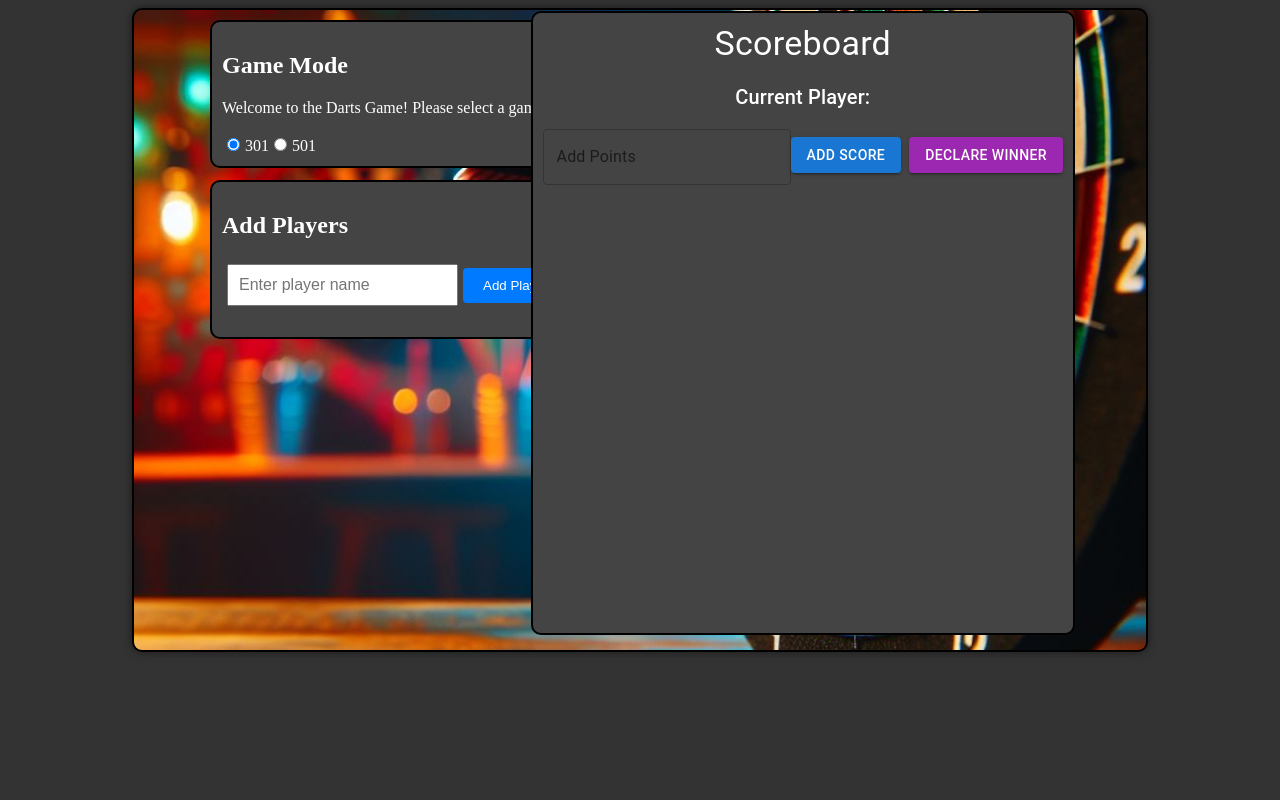
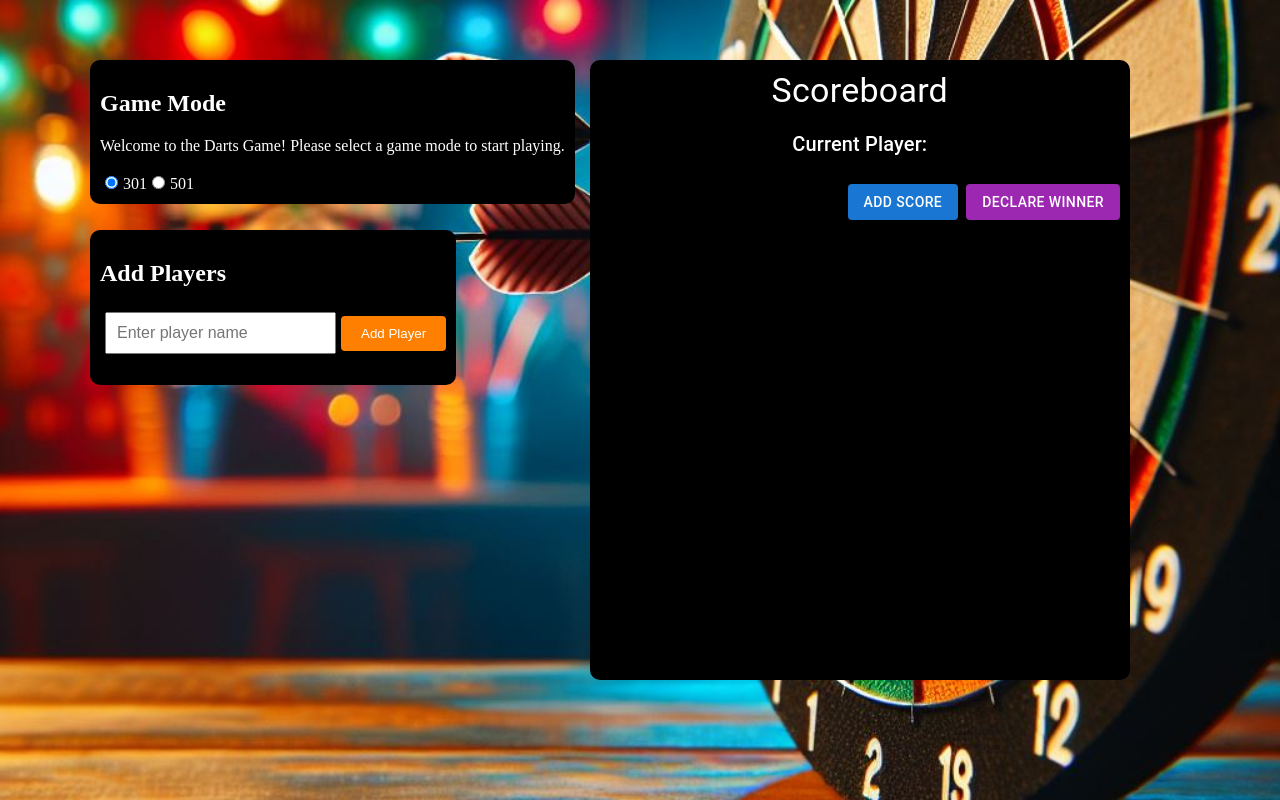
Before and after one commit to Alis-1/Darts_Project, a React (Vite) app: page / in a window 1280 px wide. Built offline with nearby package versions, Linux system fonts and the light colour scheme.

Commit message:
tyylien päivitys

```diff
--- a/src/app.css
+++ b/src/app.css
@@ -1,9 +1,7 @@
-#app {
+body {
   width: 80%;
   height: 80vh;
   margin: 0 auto;
-  border: 2px solid #000;
-  box-shadow: 0 0 10px rgba(0, 0, 0, 0.5);
   border-radius: 10px;
   display: flex;
   justify-content: center;
@@ -12,11 +10,6 @@
   background-size: cover; /* Kuva täyttää koko taustan */
   background-position: center; /* Kuva keskitetään */
   background-repeat: no-repeat; /* Kuva ei toistu */
-}
-
-body {
-  background-color: #333; /* Tummanharmaa väri */
-  color: white;
 }
 
 h1 {
@@ -30,11 +23,10 @@ h1 {
   margin: 10px;
   transition: box-shadow 0.3s ease-in-out;
   position: absolute;
-  top: 10px;
-  left: 200px;
-  background-color: #444;
+  top: 50px;
+  left: 80px;
+  background-color: #000000;
   color: white;
-  border: 2px solid #000;
 }
 
 #gamemode:hover {
@@ -48,11 +40,10 @@ h1 {
   margin: 10px;
   transition: box-shadow 0.3s ease-in-out, background-color 0.3s ease-in-out;
   position: absolute;
-  background-color: #444;
+  background-color: #000000;
   color: white;
-  border: 2px solid #000;
-  top: 170px;
-  left: 200px;
+  top: 220px;
+  left: 80px;
   overflow-y: auto;
 }
 
@@ -73,18 +64,17 @@ input {
   margin: 10px;
   transition: box-shadow 0.3s ease-in-out, background-color 0.3s ease-in-out;
   position: absolute;
-  top: 1px;
-  right: 195px;
-  background-color: #444; /* Dark background */
+  top: 50px;
+  right: 140px;
+  background-color: #000000; /* Dark background */
   color: white;
-  border: 2px solid #000; /* Dark border */
   height: 75vh; /* Increased height to display all players */
   overflow-y: auto; /* Add scroll if content overflows */
 }
 
 button {
   padding: 10px 20px;
-  background-color: #007bff;
+  background-color: #ff8000;
   color: white;
   border: none;
   border-radius: 4px;
@@ -92,5 +82,5 @@ button {
 }
 
 button:hover {
-  background-color: #0056b3;
+  background-color: #b35100;
 }
```
